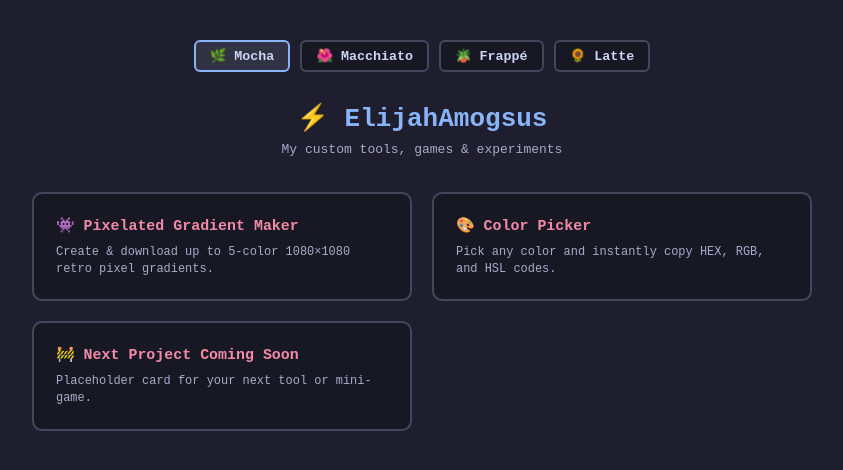
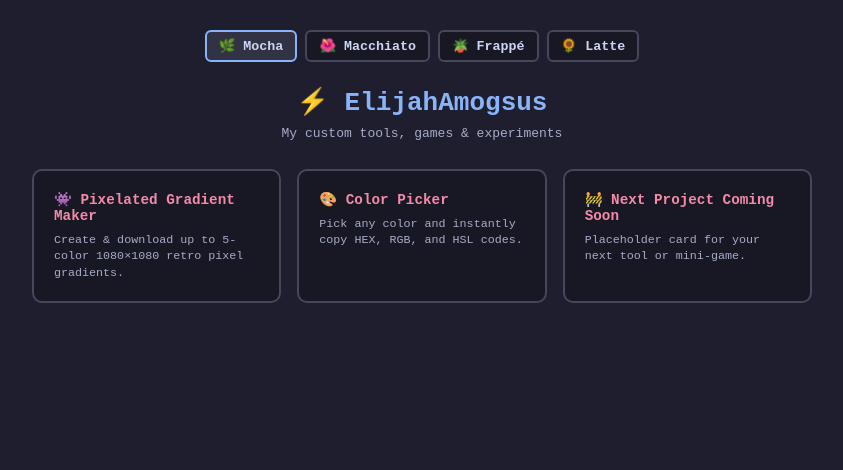
Before and after one commit to ElijahAmogsus/ElijahAmogsus.github.io, a plain HTML site: page index.html in a window 1280 px wide. Shown: the whole page, without its empty margins (218-1061 px from the left). Drawn offline with Linux system fonts and the light colour scheme.

Commit message:
Refactor CSS and JavaScript for better readability

```diff
--- a/index.html
+++ b/index.html
@@ -2,111 +2,49 @@
 <html lang="en">
 <head>
   <meta charset="UTF-8">
+  <meta name="viewport" content="width=device-width, initial-scale=1.0">
   <title>ElijahAmogsus | Dev Hub</title>
   <style>
     :root {
-      --base: #1e1e2e;
-      --mantle: #181825;
-      --surface0: #313244;
-      --surface1: #45475a;
-      --text: #cdd6f4;
-      --subtext0: #a6adc8;
-      --blue: #89b4fa;
-      --pink: #f38ba8;
+      --base: #1e1e2e; --mantle: #181825; --surface0: #313244;
+      --surface1: #45475a; --text: #cdd6f4; --subtext0: #a6adc8;
+      --blue: #89b4fa; --pink: #f38ba8;
     }
 
-    * {
-      box-sizing: border-box;
-      transition: background-color 0.25s ease, color 0.25s ease, border-color 0.25s ease;
+    * { box-sizing: border-box; transition: background-color 0.25s ease, color 0.25s ease, border-color 0.25s ease; }
+
+    html, body {
+      margin: 0; padding: 0; min-height: 100vh; width: 100%;
+      background-color: var(--base); color: var(--text); font-family: monospace;
     }
 
-    html, body {
-      margin: 0;
-      padding: 0;
-      min-height: 100vh;
-      width: 100%;
-      background-color: var(--base);
-      color: var(--text);
-      font-family: monospace;
+    body { display: flex; flex-direction: column; align-items: center; padding: 30px 16px; }
+
+    .theme-bar { display: flex; gap: 8px; margin-bottom: 24px; flex-wrap: wrap; justify-content: center; }
+
+    .theme-btn {
+      background-color: var(--mantle); color: var(--text); border: 2px solid var(--surface1);
+      border-radius: 6px; padding: 6px 12px; font-family: monospace; font-weight: bold; cursor: pointer;
     }
 
-    body {
-      display: flex;
-      flex-direction: column;
-      align-items: center;
-      padding: 40px 20px;
+    .theme-btn:hover, .theme-btn.active { border-color: var(--blue); background-color: var(--surface0); }
+
+    h1 { color: var(--blue); margin: 0 0 8px 0; font-size: clamp(1.5rem, 6vw, 2rem); text-align: center; }
+
+    p { color: var(--subtext0); margin: 0 0 28px 0; text-align: center; }
+
+    .grid { display: grid; grid-template-columns: repeat(auto-fit, minmax(240px, 1fr)); gap: 16px; width: 100%; max-width: 780px; }
+
+    a.card {
+      background-color: var(--mantle); border: 2px solid var(--surface1);
+      border-radius: 10px; padding: 20px; text-decoration: none; color: var(--text); display: block;
     }
 
-    .theme-bar {
-      display: flex;
-      gap: 10px;
-      margin-bottom: 30px;
-      flex-wrap: wrap;
-      justify-content: center;
-    }
+    a.card:hover { border-color: var(--blue); background-color: var(--surface0); }
 
-    .theme-btn {
-      background-color: var(--mantle);
-      color: var(--text);
-      border: 2px solid var(--surface1);
-      border-radius: 6px;
-      padding: 6px 14px;
-      font-family: monospace;
-      font-weight: bold;
-      cursor: pointer;
-    }
+    .card h3 { color: var(--pink); margin: 0 0 8px 0; font-size: 1.1rem; }
 
-    .theme-btn:hover, .theme-btn.active {
-      border-color: var(--blue);
-      background-color: var(--surface0);
-    }
-
-    h1 {
-      color: var(--blue);
-      margin: 0 0 8px 0;
-      font-size: 2rem;
-    }
-
-    p {
-      color: var(--subtext0);
-      margin: 0 0 35px 0;
-    }
-
-    .grid {
-      display: grid;
-      grid-template-columns: repeat(auto-fit, minmax(250px, 1fr));
-      gap: 20px;
-      width: 100%;
-      max-width: 780px;
-    }
-
-    a.card {
-      background-color: var(--mantle);
-      border: 2px solid var(--surface1);
-      border-radius: 10px;
-      padding: 22px;
-      text-decoration: none;
-      color: var(--text);
-      display: block;
-    }
-
-    a.card:hover {
-      border-color: var(--blue);
-      background-color: var(--surface0);
-    }
-
-    .card h3 {
-      color: var(--pink);
-      margin: 0 0 10px 0;
-      font-size: 1.15rem;
-    }
-
-    .card span {
-      color: var(--subtext0);
-      font-size: 0.92rem;
-      line-height: 1.4;
-      display: block;
-    }
+    .card span { color: var(--subtext0); font-size: 0.9rem; line-height: 1.4; display: block; }
   </style>
 </head>
 <body>
@@ -139,46 +77,23 @@
 
   <script>
     const themes = {
-      mocha: {
-        base: '#1e1e2e', mantle: '#181825', surface0: '#313244',
-        surface1: '#45475a', text: '#cdd6f4', subtext0: '#a6adc8',
-        blue: '#89b4fa', pink: '#f38ba8'
-      },
-      macchiato: {
-        base: '#24273a', mantle: '#1e2030', surface0: '#363a4f',
-        surface1: '#494d64', text: '#cad3f5', subtext0: '#a5adcb',
-        blue: '#8aadf4', pink: '#f5bde6'
-      },
-      frappe: {
-        base: '#303446', mantle: '#292c3c', surface0: '#414559',
-        surface1: '#51576d', text: '#c6d0f5', subtext0: '#a5adce',
-        blue: '#8caaee', pink: '#f4b8e4'
-      },
-      latte: {
-        base: '#eff1f5', mantle: '#e6e9ef', surface0: '#ccd0da',
-        surface1: '#bcc0cc', text: '#4c4f69', subtext0: '#6c6f85',
-        blue: '#1e66f5', pink: '#ea76cb'
-      }
+      mocha: { base: '#1e1e2e', mantle: '#181825', surface0: '#313244', surface1: '#45475a', text: '#cdd6f4', subtext0: '#a6adc8', blue: '#89b4fa', pink: '#f38ba8' },
+      macchiato: { base: '#24273a', mantle: '#1e2030', surface0: '#363a4f', surface1: '#494d64', text: '#cad3f5', subtext0: '#a5adcb', blue: '#8aadf4', pink: '#f5bde6' },
+      frappe: { base: '#303446', mantle: '#292c3c', surface0: '#414559', surface1: '#51576d', text: '#c6d0f5', subtext0: '#a5adce', blue: '#8caaee', pink: '#f4b8e4' },
+      latte: { base: '#eff1f5', mantle: '#e6e9ef', surface0: '#ccd0da', surface1: '#bcc0cc', text: '#4c4f69', subtext0: '#6c6f85', blue: '#1e66f5', pink: '#ea76cb' }
     };
 
     function setTheme(name, btn) {
       const palette = themes[name];
       if (!palette) return;
-      const root = document.documentElement.style;
-      for (const [key, value] of Object.entries(palette)) {
-        root.setProperty(`--${key}`, value);
-      }
-
+      for (const [key, value] of Object.entries(palette)) document.documentElement.style.setProperty(`--${key}`, value);
       document.querySelectorAll('.theme-btn').forEach(b => b.classList.remove('active'));
       if (btn) btn.classList.add('active');
       localStorage.setItem('catppuccin-theme', name);
     }
 
     const saved = localStorage.getItem('catppuccin-theme');
-    if (saved && themes[saved]) {
-      const btn = document.querySelector(`button[onclick*="${saved}"]`);
-      setTheme(saved, btn);
-    }
+    if (saved && themes[saved]) setTheme(saved, document.querySelector(`button[onclick*="${saved}"]`));
   </script>
 </body>
 </html>
```
